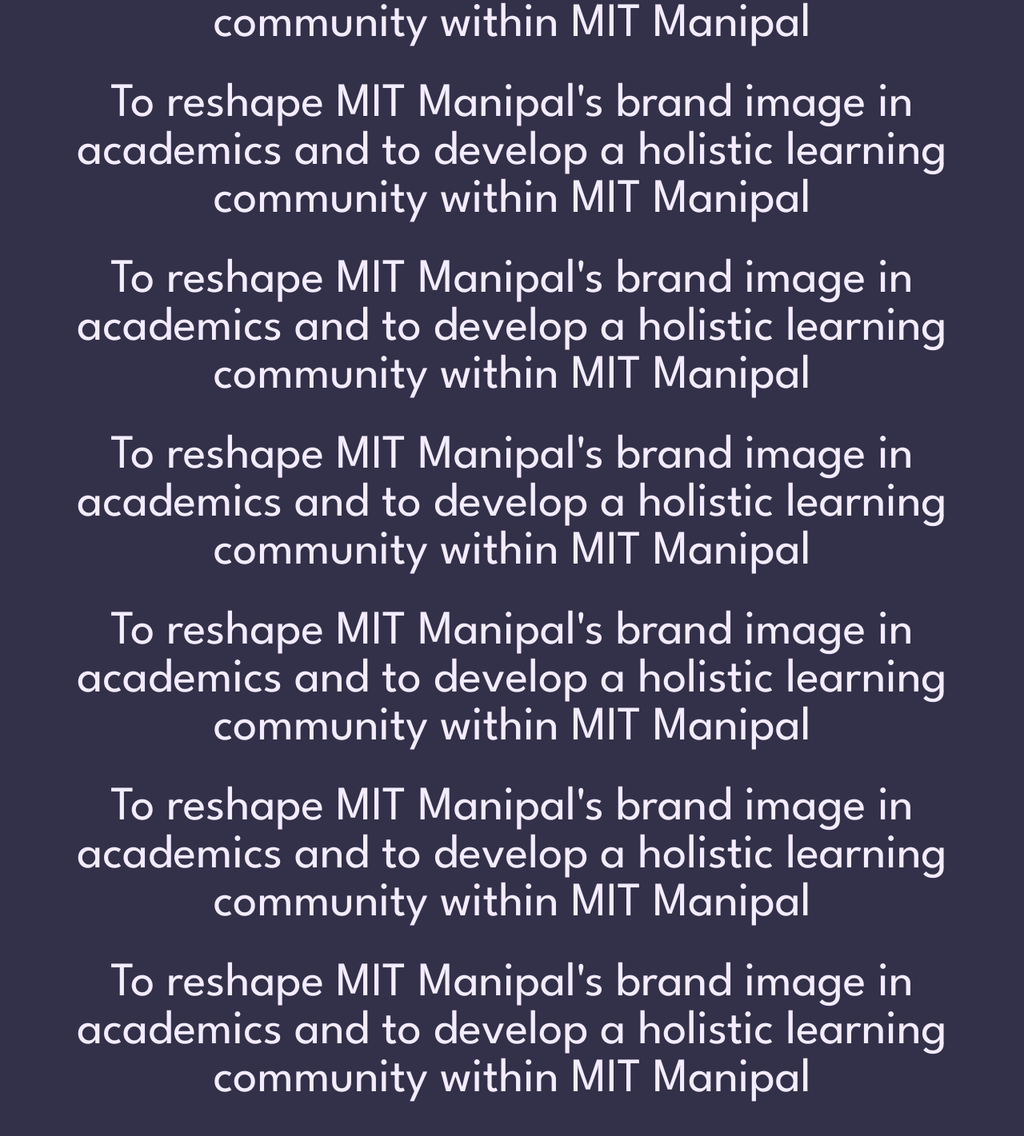
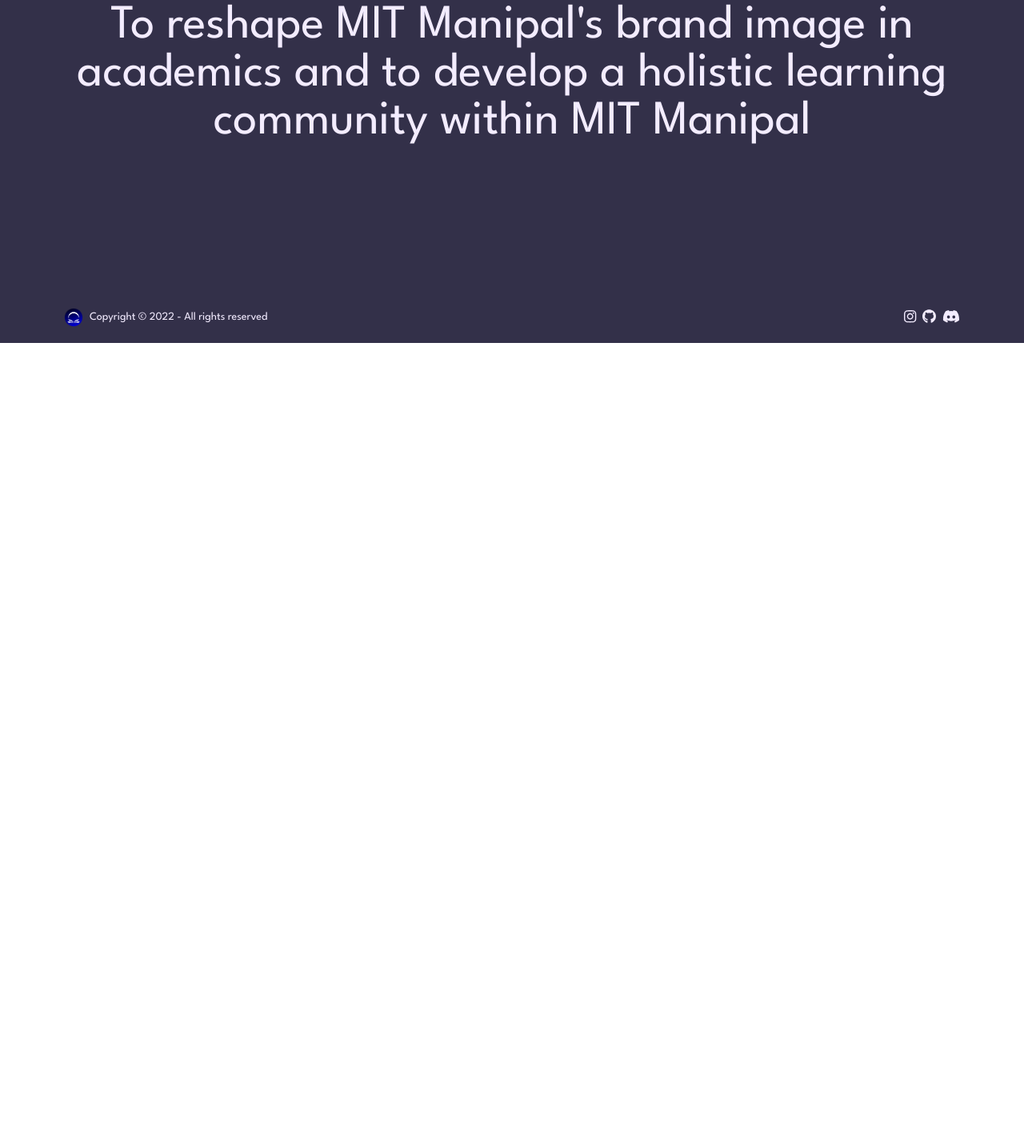
Before and after one commit to Manipal-OSF/website, a Next.js app in the folder frontend/: page /services in a window 1280 px wide. Shown: the part 371-1792 px from the top of the page at 80% size. After the commit the page ends 800 px from the top, so only its background shows below. Built offline with nearby package versions, Linux system fonts and the light colour scheme.

Commit message:
Remove test code and fix spacing

```diff
--- a/frontend/components/Footer.tsx
+++ b/frontend/components/Footer.tsx
@@ -6,6 +6,7 @@
 } from '@fortawesome/free-brands-svg-icons';
 import Image from 'next/image';
 import logo from '../public/logo.jpg';
+
 const date = new Date().getFullYear()
 const Footer = () => {
   return (
--- a/frontend/components/Layout.tsx
+++ b/frontend/components/Layout.tsx
@@ -2,22 +2,22 @@
 import Footer from './Footer';
 import { useEffect, useLayoutEffect } from 'react';
 import {motion} from 'framer-motion';
+
 const Layout = ({ children }: any) => {
-
   const variants = {
-    hidden: { opacity: 0, x: -200, y: 0 },
+    hidden: { opacity: 0, x: 0, y: -200 },
     enter: { opacity: 1, x: 0, y: 0 },
-    exit: { opacity: 0, x: 0, y: -100 },
-}
+    exit: { opacity: 0, x: 0, y: 200 },
+  }
   return (
     <div className='flex flex-col min-h-screen gap-20 px-5 py-5 md:px-20 bg-primary dark:bg-primary-dark'>
       <Header />
       <motion.main className='flex w-full grow justify-center'
-        variants={variants} // Pass the variant object into Framer Motion
-        initial="hidden" // Set the initial state to variants.hidden
-        animate="enter" // Animated state to variants.enter
-        exit="exit" // Exit state (used later) to variants.exit
-        transition={{ type: 'linear' }} // Set the transition to linear
+        variants={variants}
+        initial="hidden"
+        animate="enter"
+        exit="exit"
+        transition={{ type: 'linear' }}
       >
         {children}
       </motion.main>
--- a/frontend/next.config.js
+++ b/frontend/next.config.js
@@ -4,7 +4,7 @@
   images: {
     domains: [
       'localhost',
-     // process.env.NEXT_PUBLIC_SERVER_URL.substring(8), // Remove https://
+      process.env.NEXT_PUBLIC_SERVER_URL.substring(8), // Remove https://
     ],
   },
 };
--- a/frontend/pages/services.tsx
+++ b/frontend/pages/services.tsx
@@ -15,34 +15,6 @@
           To reshape MIT Manipal&apos;s brand image in academics and to develop
           a holistic learning community within MIT Manipal
         </p>
-        <p className='text-2xl md:text-4xl lg:text-6xl text-secondary dark:text-secondary-dark'>
-          To reshape MIT Manipal&apos;s brand image in academics and to develop
-          a holistic learning community within MIT Manipal
-        </p>
-        <p className='text-2xl md:text-4xl lg:text-6xl text-secondary dark:text-secondary-dark'>
-          To reshape MIT Manipal&apos;s brand image in academics and to develop
-          a holistic learning community within MIT Manipal
-        </p>
-        <p className='text-2xl md:text-4xl lg:text-6xl text-secondary dark:text-secondary-dark'>
-          To reshape MIT Manipal&apos;s brand image in academics and to develop
-          a holistic learning community within MIT Manipal
-        </p>
-        <p className='text-2xl md:text-4xl lg:text-6xl text-secondary dark:text-secondary-dark'>
-          To reshape MIT Manipal&apos;s brand image in academics and to develop
-          a holistic learning community within MIT Manipal
-        </p>
-        <p className='text-2xl md:text-4xl lg:text-6xl text-secondary dark:text-secondary-dark'>
-          To reshape MIT Manipal&apos;s brand image in academics and to develop
-          a holistic learning community within MIT Manipal
-        </p>
-        <p className='text-2xl md:text-4xl lg:text-6xl text-secondary dark:text-secondary-dark'>
-          To reshape MIT Manipal&apos;s brand image in academics and to develop
-          a holistic learning community within MIT Manipal
-        </p>
-        <p className='text-2xl md:text-4xl lg:text-6xl text-secondary dark:text-secondary-dark'>
-          To reshape MIT Manipal&apos;s brand image in academics and to develop
-          a holistic learning community within MIT Manipal
-        </p>
       </div>
     </>
   );
```
Also changed, not shown: 2 other files (tests, documents, lock files or other folders).
